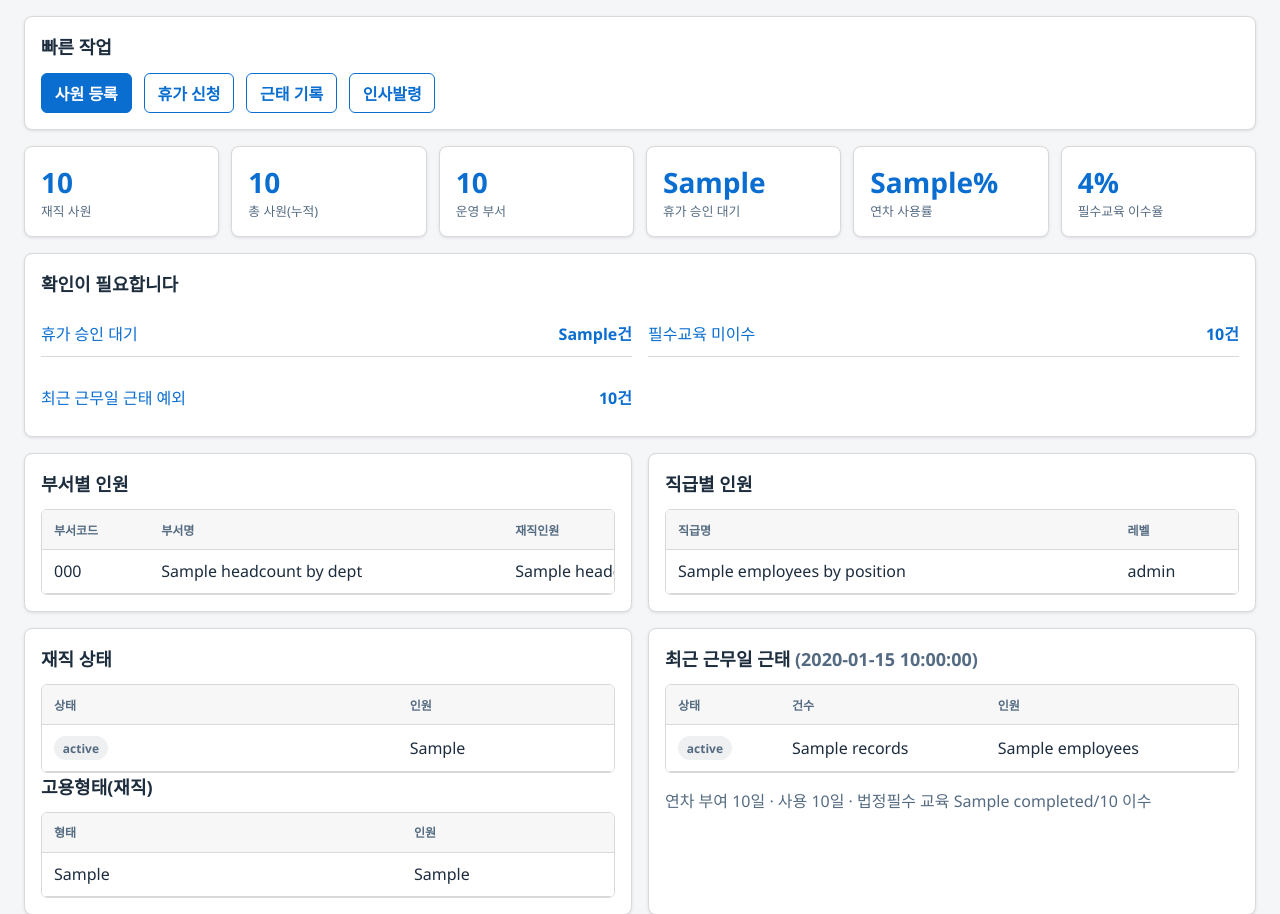
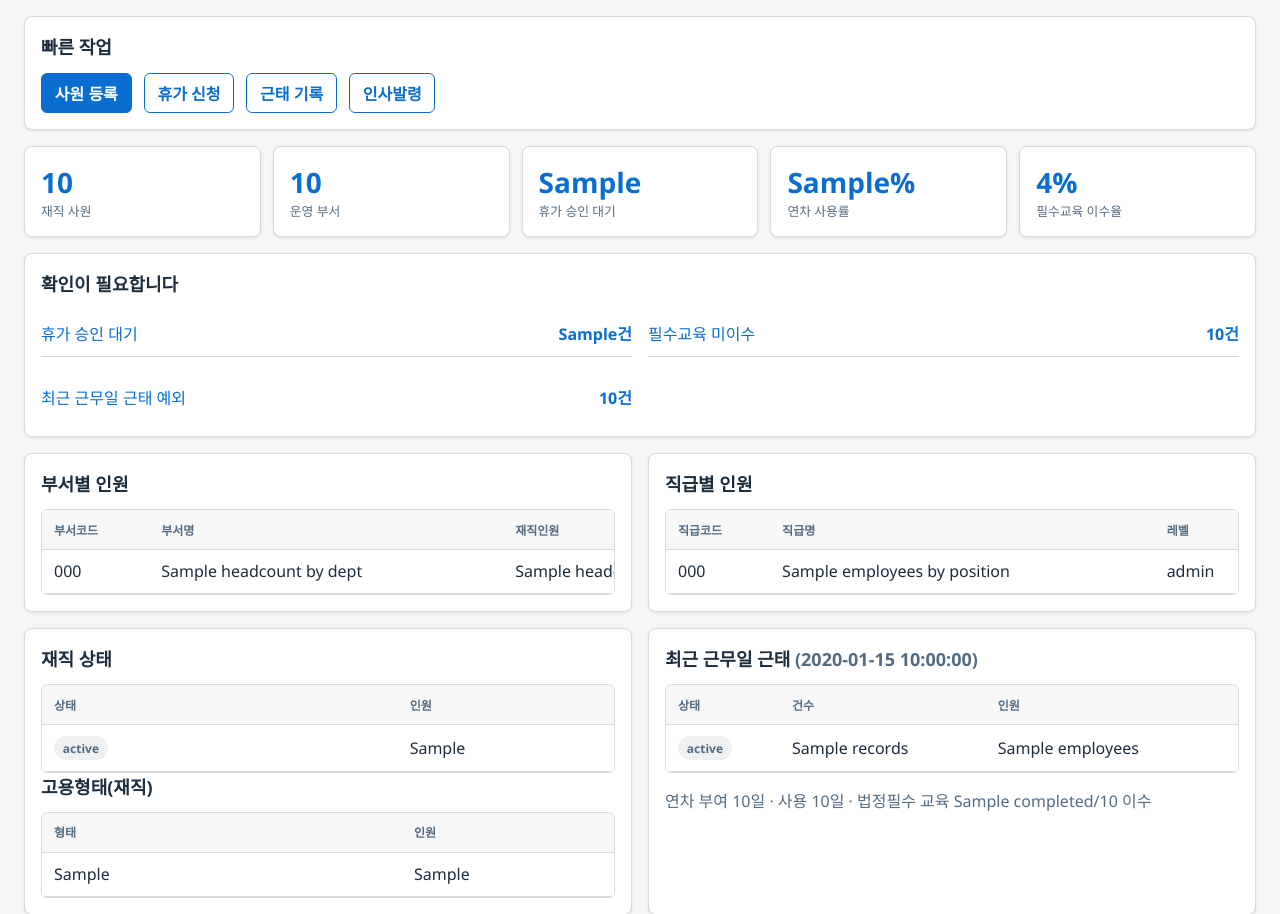
Before and after one commit to ChangJu-Ahn/mock-hr-kr, a FastAPI app: template api/templates/dashboard.html in a window 1280 px wide. Shown: the part 212-1126 px from the top of the page. Run offline with FastAPI, Linux system fonts and the light colour scheme; the template is opened without the code that fills it: most values are stand-ins (such as "Sample title", 1, 10 or a date in 2020).

Commit message:
fix: align dashboard summary columns
Co-authored-by: Copilot <223556219+Copilot@users.noreply.github.com>

```diff
--- a/api/templates/dashboard.html
+++ b/api/templates/dashboard.html
@@ -18,10 +18,6 @@
   <article class="kpi-card">
     <div class="kpi-card__value">{{ summary.active_total }}</div>
     <div class="kpi-card__label">재직 사원</div>
-  </article>
-  <article class="kpi-card">
-    <div class="kpi-card__value">{{ summary.emp_total }}</div>
-    <div class="kpi-card__label">총 사원(누적)</div>
   </article>
   <article class="kpi-card">
     <div class="kpi-card__value">{{ summary.dept_total }}</div>
@@ -93,17 +89,18 @@
     <div class="table-shell">
       <table class="data-table">
         <thead>
-          <tr><th>직급명</th><th>레벨</th><th>재직인원</th></tr>
+          <tr><th>직급코드</th><th>직급명</th><th>레벨</th><th>재직인원</th></tr>
         </thead>
         <tbody>
           {% for p in summary.employees_by_position %}
           <tr>
+            <td>{{ p.position_code }}</td>
             <td>{{ p.position_name }}</td>
             <td>{{ p.level_no }}</td>
             <td>{{ p.n }}</td>
           </tr>
           {% else %}
-          {{ empty_row(3, '표시할 직급이 없습니다.') }}
+          {{ empty_row(4, '표시할 직급이 없습니다.') }}
           {% endfor %}
         </tbody>
       </table>
--- a/hr_core/db.py
+++ b/hr_core/db.py
@@ -953,7 +953,7 @@ def get_dashboard_summary() -> dict[str, Any]:
             "SELECT COUNT(*) FROM employee WHERE status='재직'").fetchone()[0]
         dept_total = conn.execute("SELECT COUNT(*) FROM department").fetchone()[0]
         employees_by_position = _rows(conn.execute(
-            "SELECT p.position_name, p.level_no, COUNT(e.emp_id) AS n "
+            "SELECT p.position_code, p.position_name, p.level_no, COUNT(e.emp_id) AS n "
             "FROM position p LEFT JOIN employee e ON e.position_code = p.position_code "
             "  AND e.status='재직' "
             "GROUP BY p.position_code, p.position_name, p.level_no ORDER BY p.level_no DESC"))
```
Also changed, not shown: api/tests/test_app.py (+5 -0 lines), hr_core/test_db.py (+11 -0 lines).
